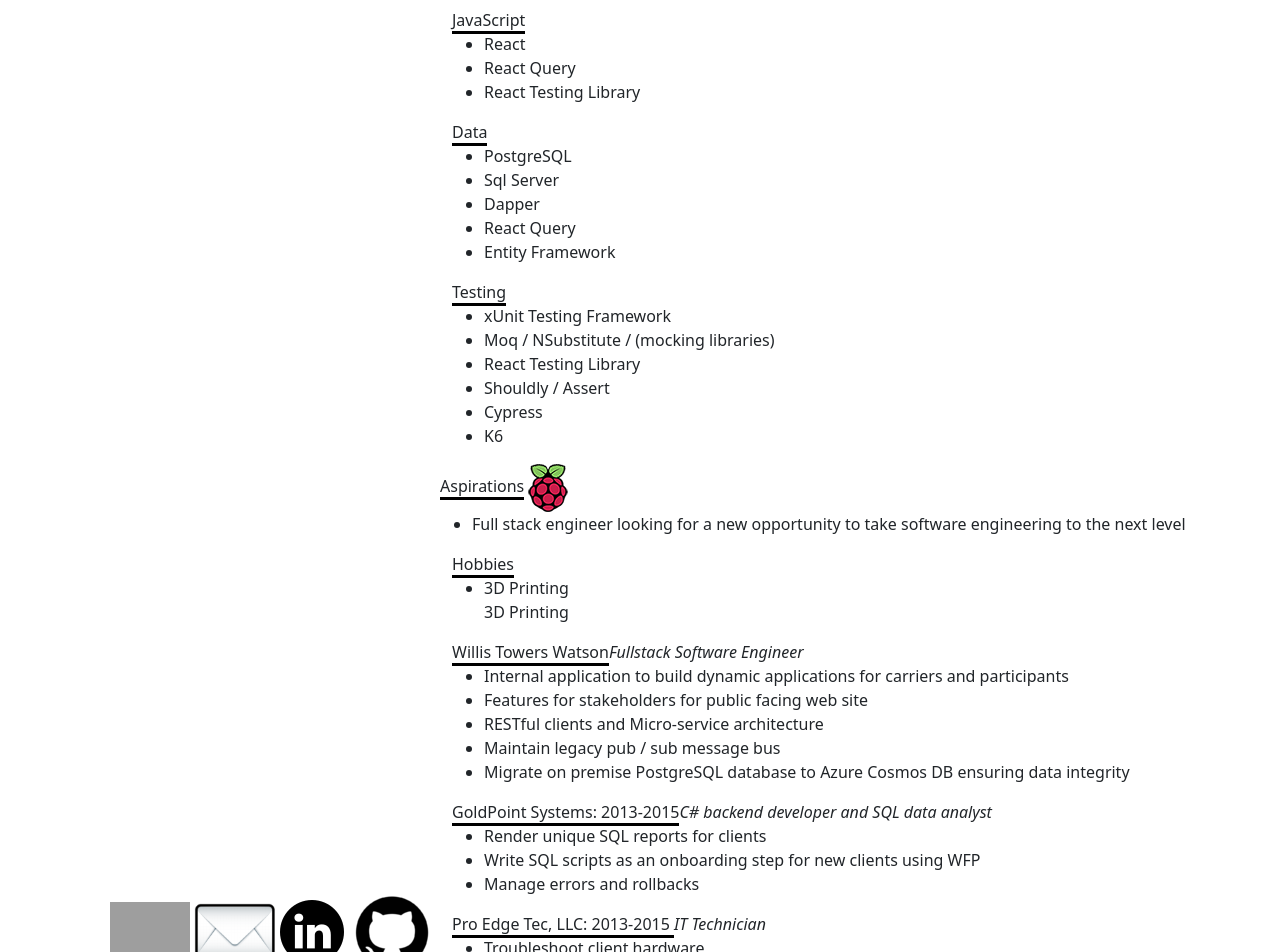
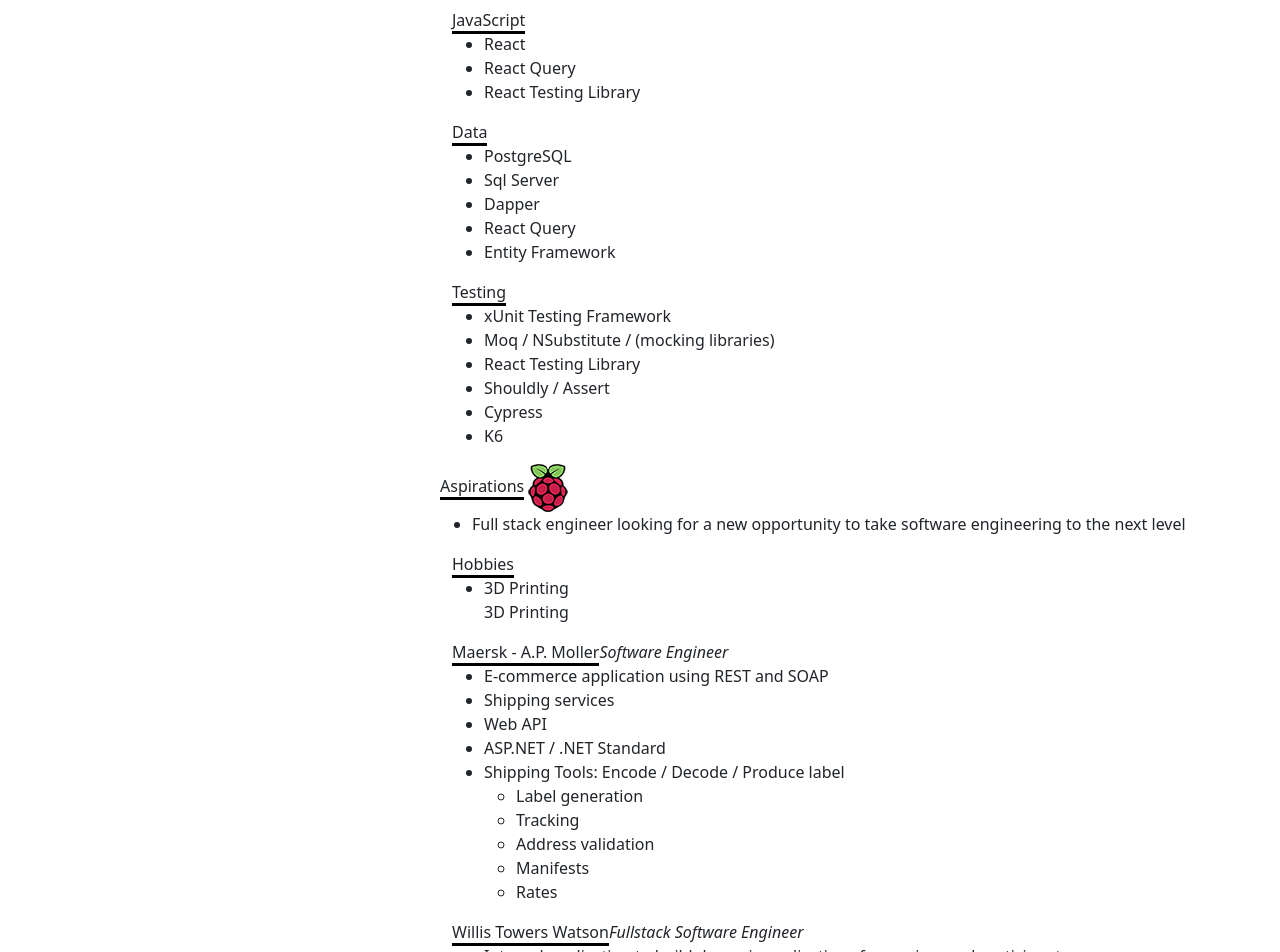
Before and after one commit to ericbowser/Eric-Bowser-Dev, a React (Create React App) app: page /experience in a window 1280 px wide. Shown: the top 952 px of the page. Built offline with nearby package versions, Linux system fonts and the light colour scheme; grey boxes are pictures that could not be loaded.

Commit message:
A.P. -- Maersk

```diff
--- a/src/Components/Experience.js
+++ b/src/Components/Experience.js
@@ -4,6 +4,22 @@
 function Experience() {
     return (
       <Container>
+        <HeaderLine>Maersk - A.P. Moller</HeaderLine>
+        <i>Software Engineer</i>
+        <ul>
+          <li>E-commerce application using REST and SOAP</li>
+          <li>Shipping services</li>
+          <li>Web API</li>
+          <li>ASP.NET / .NET Standard</li>
+          <li>Shipping Tools: Encode / Decode / Produce label</li>
+            <ul>
+              <li>Label generation</li>
+              <li>Tracking</li>
+              <li>Address validation</li>
+              <li>Manifests</li>
+              <li>Rates</li>
+            </ul>
+        </ul>
         <HeaderLine>Willis Towers Watson</HeaderLine>
         <i>Fullstack Software Engineer</i>
           <ul>
```
